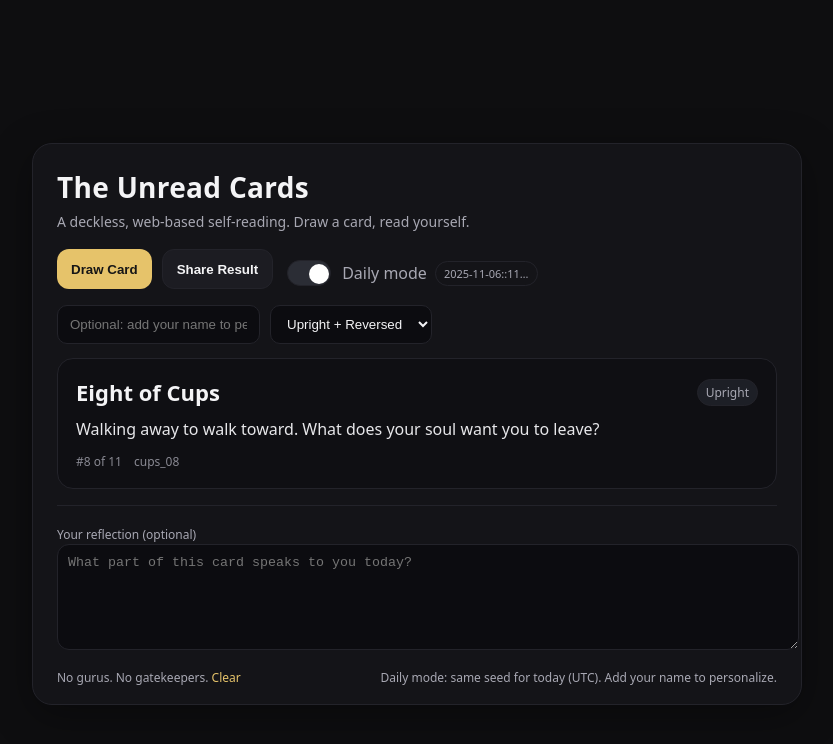
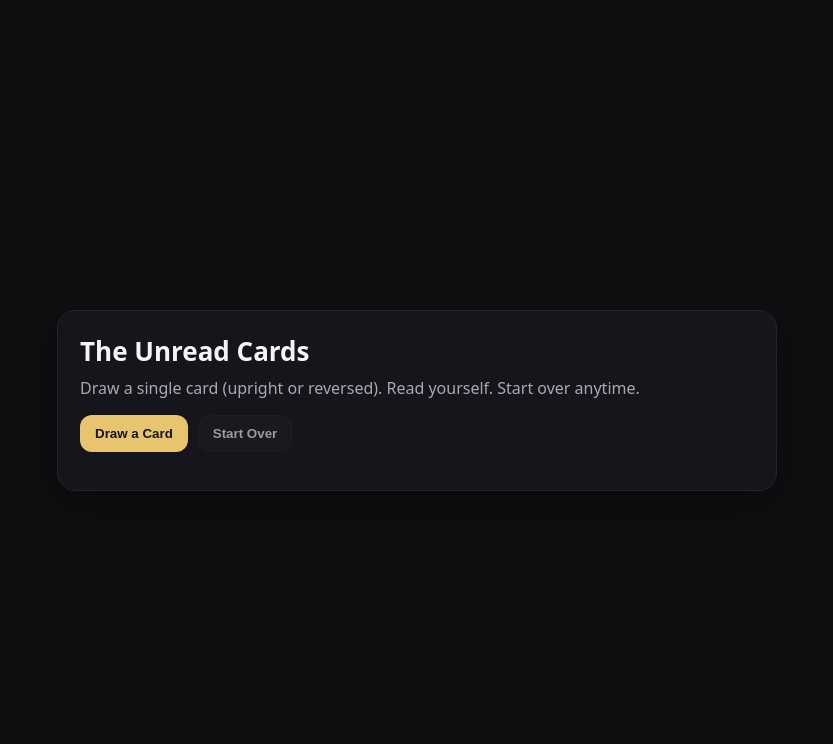
Before and after one commit to inforgotten-debug/unread-cards, a plain HTML site: page index.html in a window 1280 px wide. Shown: the whole page, without its empty margins (223-1056 px from the left). Drawn offline with Linux system fonts and the light colour scheme.

Commit message:
Update index.html

```diff
--- a/index.html
+++ b/index.html
@@ -2,284 +2,198 @@
 <html lang="en">
 <head>
   <meta charset="utf-8" />
-  <meta name="viewport" content="width=device-width,initial-scale=1" />
-  <title>The Unread Cards · Deckless Generator</title>
+  <meta name="viewport" content="width=device-width, initial-scale=1" />
+  <title>The Unread Cards · Simple Generator</title>
   <style>
     :root{
-      --bg:#0e0e10; --panel:#141418; --text:#f4f4f6; --muted:#a8a8b3; --accent:#e6c36a; --line:#23232a;
+      --bg:#0f0f12; --panel:#15151b; --ink:#f4f4f6; --muted:#a9a9b5; --line:#24242c; --accent:#e7c56f;
     }
-    html,body{height:100%}
-    body{
-      margin:0; background:var(--bg); color:var(--text);
-      font-family: ui-sans-serif, system-ui, -apple-system, "Segoe UI", Roboto, "Helvetica Neue", Arial;
-      display:flex; align-items:center; justify-content:center; padding:24px;
-    }
-    .app{width:100%; max-width:720px; background:var(--panel); border:1px solid var(--line);
-         border-radius:20px; padding:24px 24px 18px; box-shadow:0 10px 40px rgba(0,0,0,.35)}
-    h1{margin:0 0 6px; font-size:28px; letter-spacing:.3px}
-    .sub{color:var(--muted); margin:0 0 18px; font-size:14px}
-    .controls{display:flex; gap:10px; flex-wrap:wrap; margin:10px 0 16px}
-    .btn{
-      background:#1c1c22; color:var(--text); border:1px solid var(--line);
-      padding:10px 14px; border-radius:12px; cursor:pointer; font-weight:600
-    }
-    .btn:hover{filter:brightness(1.08)}
-    .btn.primary{background:var(--accent); color:#161616; border:0}
-    .mode{display:flex; gap:8px; align-items:center; margin-top:8px; color:var(--muted)}
-    .switch{appearance:none; width:44px; height:26px; background:#22232a; border-radius:999px; position:relative; cursor:pointer; outline:none; border:1px solid var(--line)}
-    .switch:checked{background:#2b2d35}
-    .switch:before{content:""; position:absolute; top:3px; left:3px; width:20px; height:20px; border-radius:50%; background:#fff; transition:all .2s}
-    .switch:checked:before{transform:translateX(18px)}
-    .card{
-      margin:14px 0 8px; padding:18px; border-radius:16px; background:#0f0f13; border:1px solid var(--line)
-    }
-    .card-title{display:flex; align-items:center; justify-content:space-between; gap:10px}
-    .name{font-size:22px; font-weight:700}
-    .tag{font-size:12px; padding:4px 8px; border-radius:999px; background:#1d1f26; color:var(--muted); border:1px solid var(--line)}
-    .meaning{margin-top:10px; line-height:1.6; color:#e7e7ea}
-    .meta{display:flex; gap:12px; flex-wrap:wrap; margin:10px 0 0; color:var(--muted); font-size:12px}
-    .footer{display:flex; gap:10px; justify-content:space-between; align-items:center; margin-top:14px}
-    textarea{width:100%; min-height:84px; border-radius:12px; border:1px solid var(--line); background:#0c0c10; color:var(--text); padding:10px; resize:vertical}
-    .small{font-size:12px; color:var(--muted)}
-    .row{display:flex; gap:10px; flex-wrap:wrap}
-    .input{
-      background:#0c0c10; border:1px solid var(--line); color:var(--text);
-      padding:10px 12px; border-radius:10px
-    }
-    .sep{height:1px; background:var(--line); margin:16px 0}
-    .ghost{opacity:.8}
-    .hidden{display:none}
-    a.link{color:var(--accent); text-decoration:none}
-    .badge{font-size:11px; padding:4px 8px; border:1px solid var(--line); border-radius:999px; color:var(--muted)}
+    *{box-sizing:border-box}
+    body{margin:0; font-family: ui-sans-serif, system-ui, -apple-system, "Segoe UI", Roboto, Arial; background:var(--bg); color:var(--ink); display:flex; min-height:100dvh; align-items:center; justify-content:center; padding:24px}
+    .app{width:100%; max-width:720px; background:var(--panel); border:1px solid var(--line); border-radius:18px; padding:22px; box-shadow:0 10px 40px rgba(0,0,0,.35)}
+    h1{margin:0 0 8px; font-size:26px}
+    p.sub{margin:0 0 16px; color:var(--muted)}
+    .controls{display:flex; gap:10px; flex-wrap:wrap; margin-bottom:16px}
+    .btn{background:#1c1c22; color:var(--ink); border:1px solid var(--line); padding:10px 14px; border-radius:12px; cursor:pointer; font-weight:600}
+    .btn.primary{background:var(--accent); color:#141414; border-color:transparent}
+    .btn:disabled{opacity:.6; cursor:not-allowed}
+    .result{display:none; border:1px solid var(--line); border-radius:14px; overflow:hidden}
+    .card-top{display:flex; gap:16px; padding:16px; background:#101015; align-items:flex-start}
+    .thumb{width:160px; aspect-ratio:3/5; background:#0b0b0f; border:1px solid var(--line); border-radius:10px; overflow:hidden; display:flex; align-items:center; justify-content:center}
+    .thumb img{width:100%; height:100%; object-fit:cover; display:block; transition:transform .2s ease}
+    .thumb img.reversed{transform:rotate(180deg)}
+    .meta{flex:1}
+    .title{font-size:22px; font-weight:800; display:flex; gap:8px; align-items:center}
+    .badge{font-size:11px; padding:4px 8px; border-radius:999px; border:1px solid var(--line); color:var(--muted)}
+    .desc{margin-top:8px; line-height:1.6}
+    .footer{padding:12px 16px; background:#0e0e12; display:flex; align-items:center; justify-content:space-between; color:var(--muted); font-size:12px}
   </style>
 </head>
 <body>
   <div class="app">
     <h1>The Unread Cards</h1>
-    <p class="sub">A deckless, web-based self-reading. Draw a card, read yourself.</p>
+    <p class="sub">Draw a single card (upright or reversed). Read yourself. Start over anytime.</p>
 
     <div class="controls">
-      <button class="btn primary" id="drawBtn">Draw Card</button>
-      <button class="btn" id="shareBtn" title="Copy a shareable link for this exact draw">Share Result</button>
-      <div class="mode">
-        <input type="checkbox" id="dailyToggle" class="switch" />
-        <label for="dailyToggle">Daily mode</label>
-        <span class="badge" id="seedBadge" title="Current seed used for the draw"></span>
-      </div>
+      <button id="drawBtn" class="btn primary">Draw a Card</button>
+      <button id="resetBtn" class="btn" disabled>Start Over</button>
     </div>
 
-    <div class="row">
-      <input id="nameInput" class="input" placeholder="Optional: add your name to personalize daily seed" />
-      <select id="includeReversals" class="input">
-        <option value="auto" selected>Upright + Reversed</option>
-        <option value="upright">Upright only</option>
-      </select>
-    </div>
-
-    <div id="cardPanel" class="card hidden">
-      <div class="card-title">
-        <div class="name" id="cardName"></div>
-        <div class="tag" id="cardPose"></div>
+    <section id="result" class="result">
+      <div class="card-top">
+        <div class="thumb">
+          <!-- Add your image URL per card below via the DECK array -->
+          <img id="cardImg" alt="Card image" />
+        </div>
+        <div class="meta">
+          <div class="title">
+            <span id="cardTitle">—</span>
+            <span id="poseBadge" class="badge">Upright</span>
+          </div>
+          <div id="cardDesc" class="desc">—</div>
+        </div>
       </div>
-      <div class="meaning" id="cardMeaning"></div>
-      <div class="meta">
-        <span id="cardIndex" class="ghost"></span>
-        <span id="cardKey" class="ghost"></span>
+      <div class="footer">
+        <span id="hint">Tip: Reversed cards appear upside down to mirror inward energy.</span>
+        <span id="index" aria-hidden="true"></span>
       </div>
-    </div>
-
-    <div class="sep"></div>
-
-    <label for="notes" class="small">Your reflection (optional)</label>
-    <textarea id="notes" placeholder="What part of this card speaks to you today?"></textarea>
-
-    <div class="footer">
-      <div class="small">No gurus. No gatekeepers. <a class="link" href="#" id="resetLink">Clear</a></div>
-      <div class="small" id="status"></div>
-    </div>
+    </section>
   </div>
 
   <script>
-    // --- Minimal 78-card skeleton (add or edit meanings as you grow) ---
-    // Structure: { key, name, suit, arcana, upright, reversed }
-    // For brevity, a subset is fully filled; extend to all 78 later.
+    // === Minimal deck structure ===
+    // Each card has: key, name, img (URL you will add), upright (3 sentences), reversed (3 sentences)
+    // Replace the img values with your hosted images (e.g., /images/fool.jpg or https://...)
     const DECK = [
-      { key:"major_00", name:"The Fool (0)", suit:"major", arcana:"major",
-        upright:"Beginnings, openness, a step into the unknown. Where can you choose curiosity over control?",
-        reversed:"Hesitation, self-doubt, clinging to certainty. What tiny risk would move you forward today?" },
-      { key:"major_01", name:"The Magician (1)", suit:"major", arcana:"major",
-        upright:"Focus, intention, turning ideas into reality. What resource are you underusing?",
-        reversed:"Scattered energy, mixed messages. What will you stop doing to regain power?" },
-      { key:"major_02", name:"The High Priestess (2)", suit:"major", arcana:"major",
-        upright:"Inner knowing, quiet confidence. What truth grows in silence?",
-        reversed:"Noise over intuition. Where are you overriding your inner no/yes?" },
-      { key:"major_13", name:"Death (13)", suit:"major", arcana:"major",
-        upright:"Release, endings that free energy. What wants to be completed?",
-        reversed:"Avoiding change. What are you keeping alive past its time?" },
-      { key:"major_16", name:"The Tower (16)", suit:"major", arcana:"major",
-        upright:"Truth collapses what’s false. What fell—and what’s now lighter?",
-        reversed:"Fear of disruption. What would crumble if you told the truth?" },
-      { key:"major_18", name:"The Moon (18)", suit:"major", arcana:"major",
-        upright:"Uncertainty reveals deeper motives. What is unclear but alive?",
-        reversed:"Projection and confusion. What story are you ready to test against reality?" },
-      { key:"major_19", name:"The Sun (19)", suit:"major", arcana:"major",
-        upright:"Vitality, clarity, warmth. Where can you choose joy without permission?",
-        reversed:"Dulled optimism. What simple action would bring light back today?" },
-      { key:"cups_08", name:"Eight of Cups", suit:"cups", arcana:"minor",
-        upright:"Walking away to walk toward. What does your soul want you to leave?",
-        reversed:"Avoiding the leaving. What keeps you circling the same shore?" },
-      { key:"wands_07", name:"Seven of Wands", suit:"wands", arcana:"minor",
-        upright:"Boundaries, conviction. What’s worth defending without drama?",
-        reversed:"Burnout from constant defense. Where can you step off the battlefield?" },
-      { key:"swords_02", name:"Two of Swords", suit:"swords", arcana:"minor",
-        upright:"Pause, choose with eyes open. What information are you avoiding?",
-        reversed:"Stuck in indecision. What small decision unlocks the big one?" },
-      { key:"pent_07", name:"Seven of Pentacles", suit:"pentacles", arcana:"minor",
-        upright:"Patience, compounding effort. What result needs time, not force?",
-        reversed:"Impatience, misaligned labor. Where are you watering stone?" }
-      // TODO: extend to all 78 — duplicate this structure with your language & philosophy.
+      {
+        key: "major_00",
+        name: "The Fool (0)",
+        img: "", // e.g., "/images/fool.jpg"
+        upright: "Beginnings that ask for trust. Curiosity is wiser than control today. Take the lightest next step.",
+        reversed: "Hesitation holds the door shut. Perfectionism is a disguise for fear. Choose one tiny risk and move."
+      },
+      {
+        key: "major_01",
+        name: "The Magician (1)",
+        img: "",
+        upright: "Intention turns resources into results. Focus your will on one clear outcome. Name it, start it, shape it.",
+        reversed: "Scattered effort dilutes power. Say no to one thing to say yes to your craft. Align, then act."
+      },
+      {
+        key: "major_02",
+        name: "The High Priestess (2)",
+        img: "",
+        upright: "Quiet confidence grows in the dark. Listen before you move. Let silence make the path visible.",
+        reversed: "Noise drowns inner truth. Step back from opinions and metrics. Your answer is softer than you think."
+      },
+      {
+        key: "major_13",
+        name: "Death (13)",
+        img: "",
+        upright: "Completion frees energy. Honor what is ending without drama. Make room for the living thing.",
+        reversed: "Clinging turns endings into stagnation. Release the ritual of ‘almost’. Close the door gently but fully."
+      },
+      {
+        key: "major_16",
+        name: "The Tower (16)",
+        img: "",
+        upright: "Truth collapses what can’t hold it. Shock becomes clarity once named. Build on what remained honest.",
+        reversed: "Avoided change accumulates pressure. What would fall if you told the whole truth? Let it fall, then breathe."
+      },
+      {
+        key: "major_18",
+        name: "The Moon (18)",
+        img: "",
+        upright: "Uncertainty is fertile ground. Feel first, label later. Walk by feel until dawn clarifies the map.",
+        reversed: "Projection blurs the mirror. Test your story against a fact. Adjust gently until the path is real."
+      },
+      {
+        key: "major_19",
+        name: "The Sun (19)",
+        img: "",
+        upright: "Vitality returns with simplicity. Let joy be a practice, not permission. Stand where the light finds you.",
+        reversed: "Brightness is muffled, not gone. Do one small thing that warms you. Light follows attention."
+      },
+      {
+        key: "cups_08",
+        name: "Eight of Cups",
+        img: "",
+        upright: "Leaving is an act of loyalty to the self. Walk toward what calls, not what clings. Your tide is turning inward.",
+        reversed: "Circling the same shore exhausts the heart. Name the attachment and its cost. Choose the path with oxygen."
+      },
+      {
+        key: "wands_07",
+        name: "Seven of Wands",
+        img: "",
+        upright: "Hold a boundary without a speech. Defend energy, not ego. Choose your hill with care and calm.",
+        reversed: "Fighting everything becomes a lifestyle. Step off one unnecessary battlefield. Rest is also a strategy."
+      },
+      {
+        key: "swords_02",
+        name: "Two of Swords",
+        img: "",
+        upright: "A pause is intelligent, not weak. Gather the one missing fact. Decide small to unlock the big choice.",
+        reversed: "Analysis keeps the river dammed. Make a provisional choice and review later. Motion teaches what thought can’t."
+      },
+      {
+        key: "pent_07",
+        name: "Seven of Pentacles",
+        img: "",
+        upright: "Patience compounds into harvest. Water what actually grows. Progress is quiet but faithful.",
+        reversed: "Effort without alignment feels heavy. Audit where your time goes. Replant attention in fertile soil."
+      }
     ];
 
-    // --- Deterministic RNG for "Daily mode" so the same seed -> same card ---
-    function cyrb128(str){
-      let h1=1779033703, h2=3144134277, h3=1013904242, h4=2773480762;
-      for(let i=0, k; i<str.length; i++){
-        k = str.charCodeAt(i);
-        h1 = (h2 ^ Math.imul(h1 ^ k, 597399067)) >>> 0;
-        h2 = (h3 ^ Math.imul(h2 ^ k, 2869860233)) >>> 0;
-        h3 = (h4 ^ Math.imul(h3 ^ k, 951274213)) >>> 0;
-        h4 = (h1 ^ Math.imul(h4 ^ k, 2716044179)) >>> 0;
-      }
-      h1 = Math.imul(h3 ^ (h1 >>> 18), 597399067) ^ Math.imul(h4 ^ (h2 >>> 22), 2869860233);
-      h2 = Math.imul(h4 ^ (h2 >>> 18), 597399067) ^ Math.imul(h1 ^ (h3 >>> 22), 2869860233);
-      h3 = Math.imul(h1 ^ (h3 >>> 18), 597399067) ^ Math.imul(h2 ^ (h4 >>> 22), 2869860233);
-      h4 = Math.imul(h2 ^ (h4 >>> 18), 597399067) ^ Math.imul(h3 ^ (h1 >>> 22), 2869860233);
-      return [(h1^h2^h3^h4)>>>0, (h2^h3)>>>0, (h3^h4)>>>0, (h1^h4)>>>0];
-    }
-    function mulberry32(a){ return function(){ let t=a+=0x6D2B79F5; t=Math.imul(t^(t>>>15), t|1); t^=t+Math.imul(t^(t>>>7), t|61); return ((t^(t>>>14))>>>0)/4294967296; } }
+    const $ = (id) => document.getElementById(id);
+    const drawBtn = $("drawBtn");
+    const resetBtn = $("resetBtn");
+    const panel = $("result");
+    const imgEl = $("cardImg");
+    const titleEl = $("cardTitle");
+    const descEl = $("cardDesc");
+    const badgeEl = $("poseBadge");
+    const idxEl = $("index");
 
-    function seededRandom(seedStr){
-      const s = cyrb128(seedStr)[0];
-      return mulberry32(s);
+    function randomInt(max){ return Math.floor(Math.random()*max); }
+
+    function drawCard(){
+      const card = DECK[randomInt(DECK.length)];
+      const reversed = Math.random() < 0.5; // 50/50
+
+      // Title and pose
+      titleEl.textContent = card.name + (reversed ? " (Reversed)" : "");
+      badgeEl.textContent = reversed ? "Reversed" : "Upright";
+
+      // Description (3 sentences written by you in the DECK above)
+      descEl.textContent = reversed ? card.reversed : card.upright;
+
+      // Image handling — add your image URL per card in DECK.img
+      imgEl.src = card.img || ""; // if empty, will show blank box
+      imgEl.alt = card.name;
+      imgEl.classList.toggle("reversed", reversed); // flips image 180° for reversed
+
+      // Meta/index (optional)
+      idxEl.textContent = `#${DECK.indexOf(card)+1} of ${DECK.length}`;
+
+      // Show panel and toggle buttons
+      panel.style.display = "block";
+      drawBtn.disabled = true;
+      resetBtn.disabled = false;
     }
 
-    function todayISO(){
-      const d = new Date();
-      const y = d.getUTCFullYear();
-      const m = String(d.getUTCMonth()+1).padStart(2,'0');
-      const day = String(d.getUTCDate()).padStart(2,'0');
-      return `${y}-${m}-${day}`;
+    function reset(){
+      panel.style.display = "none";
+      imgEl.src = "";
+      titleEl.textContent = "—";
+      descEl.textContent = "—";
+      badgeEl.textContent = "Upright";
+      idxEl.textContent = "";
+      drawBtn.disabled = false;
+      resetBtn.disabled = true;
     }
 
-    // --- Core draw ---
-    function draw({daily, name, uprightOnly, explicitSeed}) {
-      const base = daily ? todayISO() : (Math.random()*1e9).toFixed(0);
-      const seed = explicitSeed || `${base}:${name||""}:${DECK.length}`;
-      const rnd = seededRandom(seed);
-      const cardIndex = Math.floor(rnd()*DECK.length);
-      const reversedRoll = rnd() < 0.5; // fair 50/50
-      const reversed = !uprightOnly && reversedRoll;
-      const card = DECK[cardIndex];
-
-      return {
-        seed, idx: cardIndex, reversed,
-        name: card.name,
-        meaning: reversed ? (card.reversed || "A reversed mirror: internalized, delayed, or asking for quiet integration.")
-                          : (card.upright  || "Upright energy: externalized, active, expressed."),
-        key: card.key,
-        pose: reversed ? "Reversed" : "Upright",
-      };
-    }
-
-    // --- UI wiring ---
-    const els = {
-      drawBtn: document.getElementById('drawBtn'),
-      shareBtn: document.getElementById('shareBtn'),
-      dailyToggle: document.getElementById('dailyToggle'),
-      seedBadge: document.getElementById('seedBadge'),
-      nameInput: document.getElementById('nameInput'),
-      includeReversals: document.getElementById('includeReversals'),
-      panel: document.getElementById('cardPanel'),
-      cardName: document.getElementById('cardName'),
-      cardMeaning: document.getElementById('cardMeaning'),
-      cardPose: document.getElementById('cardPose'),
-      cardIndex: document.getElementById('cardIndex'),
-      cardKey: document.getElementById('cardKey'),
-      resetLink: document.getElementById('resetLink'),
-      status: document.getElementById('status'),
-      notes: document.getElementById('notes'),
-    };
-
-    function setStatus(msg){ els.status.textContent = msg || ""; }
-
-    function render(result){
-      els.panel.classList.remove('hidden');
-      els.cardName.textContent = result.name;
-      els.cardMeaning.textContent = result.meaning;
-      els.cardPose.textContent = result.pose;
-      els.cardIndex.textContent = `#${result.idx+1} of ${DECK.length}`;
-      els.cardKey.textContent = result.key;
-      els.seedBadge.textContent = result.seed.slice(0,16)+'…';
-      // Save to URL so it can be shared
-      const params = new URLSearchParams({
-        seed: result.seed, idx: result.idx, r: result.reversed?1:0
-      });
-      history.replaceState(null, "", location.pathname + "?" + params.toString());
-    }
-
-    function drawNow(explicitSeed){
-      const daily = els.dailyToggle.checked;
-      const name = els.nameInput.value.trim();
-      const uprightOnly = els.includeReversals.value === 'upright';
-      const res = draw({daily, name, uprightOnly, explicitSeed});
-      render(res);
-      setStatus(daily ? "Daily mode: same seed for today (UTC). Add your name to personalize."
-                      : "Random mode: new seed each draw.");
-      return res;
-    }
-
-    els.drawBtn.addEventListener('click', ()=> drawNow());
-
-    els.shareBtn.addEventListener('click', async ()=>{
-      try{
-        await navigator.clipboard.writeText(window.location.href);
-        setStatus("Link copied. Anyone opening it will see this exact draw.");
-      }catch(e){
-        setStatus("Copy failed—select and copy the URL manually.");
-      }
-    });
-
-    els.resetLink.addEventListener('click', (e)=>{
-      e.preventDefault();
-      history.replaceState(null, "", location.pathname);
-      els.notes.value = "";
-      els.panel.classList.add('hidden');
-      setStatus("Cleared.");
-    });
-
-    // --- If URL contains a saved draw, reproduce it (permalink feature) ---
-    (function bootFromURL(){
-      const q = new URLSearchParams(location.search);
-      const seed = q.get('seed');
-      const idx = q.get('idx');
-      const r = q.get('r');
-      if(seed && idx){
-        // Rebuild view directly from URL for perfect reproduction
-        const card = DECK[Number(idx)] || DECK[0];
-        const reversed = r === '1';
-        render({
-          seed, idx:Number(idx), reversed,
-          name: card.name, key: card.key,
-          pose: reversed ? "Reversed" : "Upright",
-          meaning: reversed ? (card.reversed || "") : (card.upright || "")
-        });
-        setStatus("Loaded from shared link.");
-      } else {
-        // Show a polite first draw in Daily mode
-        els.dailyToggle.checked = true;
-        render(drawNow());
-      }
-    })();
+    drawBtn.addEventListener("click", drawCard);
+    resetBtn.addEventListener("click", reset);
   </script>
 </body>
 </html>
```
